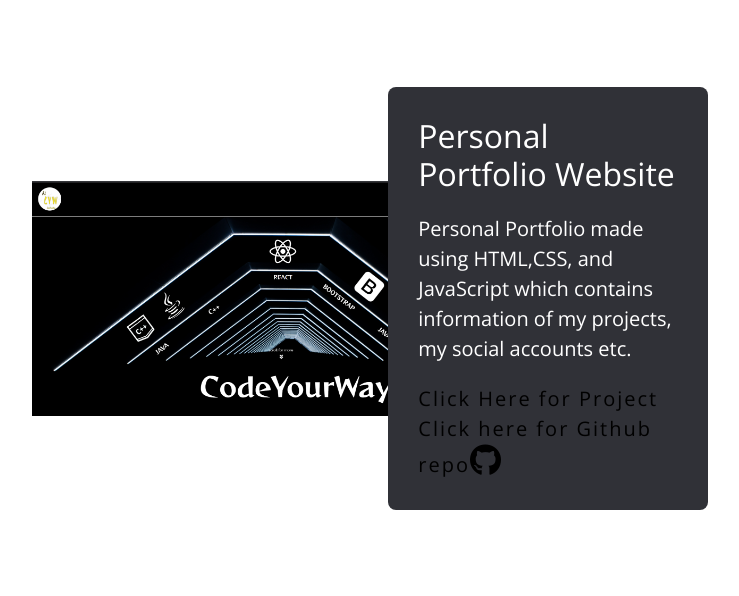
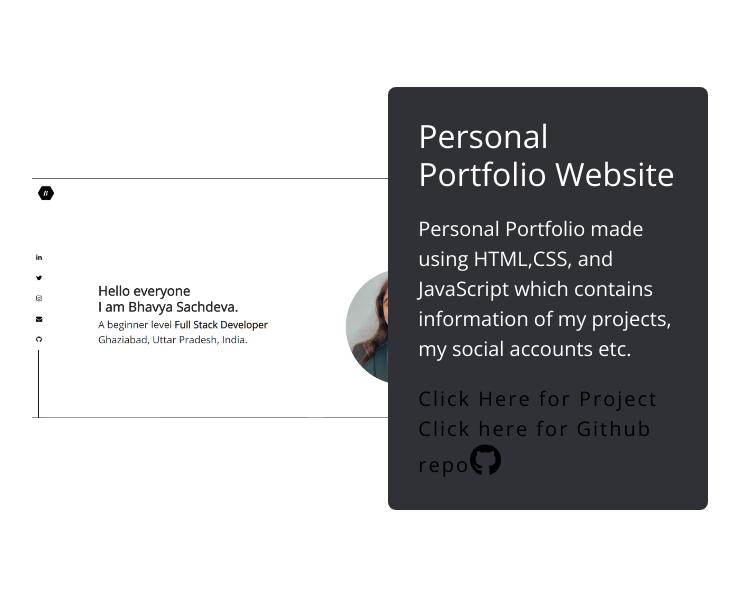
Before and after one commit to shrutikp70/Portfolio, a plain HTML site: page index.html in a window 1280 px wide. Shown: the part 3612-4208 px from the top of the page, without its empty margins (138-877 px from the left). Drawn offline with nearby package versions, Linux system fonts and the light colour scheme; grey boxes are pictures that could not be loaded.

Commit message:
Portfolio finally completed

```diff
--- a/styles.css
+++ b/styles.css
@@ -163,7 +163,7 @@ font-weight: 400;
   .left_3 {
     width: 80%;
     height: 600px;
-    background: url("Images/codeEditor.png")
+    background: url("Images/me.png")
     no-repeat center / contain;
 
 
```
Also changed, not shown: Images/me.png (renamed from Images/Screenshot (133).png).
